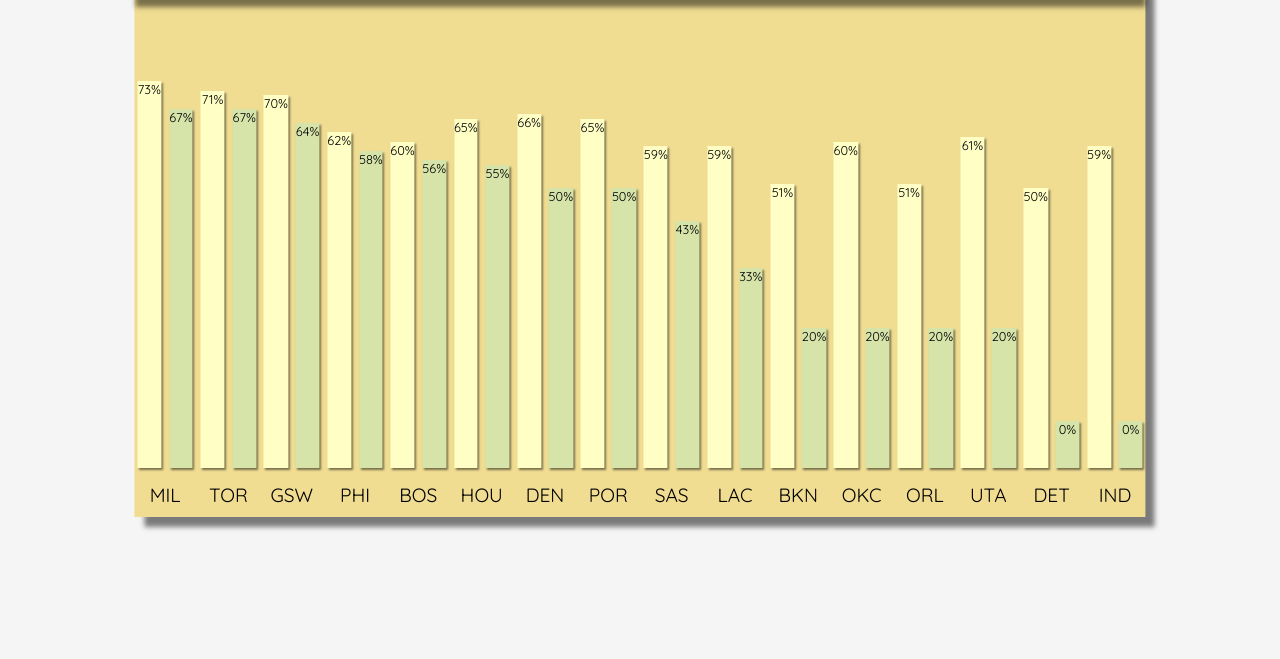
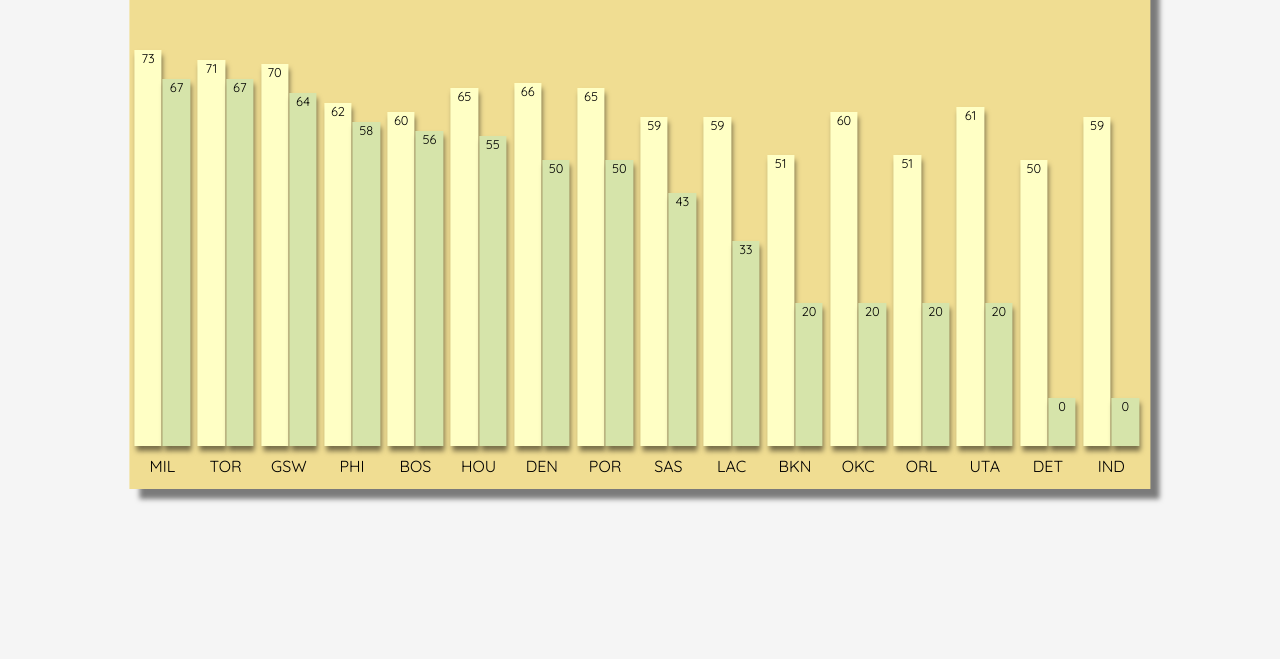
Before and after one commit to awjdthornton/nba-stats-viz, a plain HTML site: page index.html in a window 1280 px wide. Shown: the part 141-800 px from the top of the page. Drawn offline with Linux system fonts and the light colour scheme.

Commit message:
finishing viz, added transition, and organized content in wrapper divs

```diff
--- a/css/site.css
+++ b/css/site.css
@@ -25,13 +25,17 @@
     position: relative;
     left: 50%;
     transform: translateX(-50%);
-    top: 50px;
+    margin-top: 20px;
     background-color: #f0dd92;
     display: grid;
     grid-template-rows: auto 10fr auto;
-    grid-template-columns: repeat(32, 1fr);
-    grid-gap: 5px 2px;
+    grid-template-columns: repeat(16, 1fr 1fr .2fr);
+    grid-gap: 5px 1px;
     box-shadow: 10px 10px 5px 0px rgba(0,0,0,0.5);
+    padding: 5px 5px;
+
+    perspective: 2000px;
+    perspective-origin: bottom right;
 }
 
 .VizContainer * {
@@ -41,23 +45,40 @@
 
 .VizContainer h1 {
     grid-row: 1;
-    grid-column: 1 / span 32;
+    grid-column: 1 / -1;
     background-color: #83b582;
     margin: 0;
-    padding: 20px 0px;
-    box-shadow: 1px 10px 5px 0px rgba(0,0,0,0.5);
+    padding: 20px;
+    box-shadow: 2px 10px 5px 0px rgba(0,0,0,0.5);
+}
+
+.Viz-wrapper {
+    /*display contents to not allow for grouping of divs but ignore it for grid purposes*/
+    display: contents;
+    transition: .3s;
+}
+
+.Viz-wrapper:hover {
+    color: blue;
+    font-weight: bold;
 }
 
 .Viz-data {
     grid-row: 2;
-    grid-column: auto;
     align-self: end;
-    justify-self: center;
-    min-width: 80%;
-    box-shadow: 2px 2px 2px 0px rgba(0,0,0,0.5);
+    box-shadow: 2px 5px 5px 0px rgba(0,0,0,0.5);
     font-size: 1vw;
+    transition: .1s;
+}
 
+.Viz-data:hover {
+    font-size: 2.5vw;
 }
+
+.Viz-dataGap{
+    grid-row:2;
+}
+
 
 .Viz-regular {
     background-color: #ffffc5;
@@ -70,10 +91,18 @@
 .Viz-team {
     grid-row: 3;
     grid-column: span 2;
-    justify-self: center;
-    padding: 10px 1px;
-    font-size: 1.5vw;
+    padding: 5px 0px 8px 0px;
+    font-size: 1.25vw;
+}
+
+.Viz-teamGap {
+    grid-row: 3;
 }
 
 
 /*@media at certain width increase .VizContainer width to auto or 100%*/
+
+@media only screen and (max-width: 800px) {
+.VizContainer {
+    width: 100%;
+}
--- a/index.html
+++ b/index.html
@@ -13,57 +13,119 @@
     <body>
         <div class="VizContainer">
             <h1>2018-19 NBA Regular Season vs. Playoffs Winning %</h1>
-            <!--add 20% to winning percentage to scale everything up    -->
-            <div class="Viz-data Viz-regular" style="height: 83%">73%</div>
-            <div class="Viz-data Viz-playoff" style="height: 77%">67%</div>
-            <div class="Viz-data Viz-regular" style="height: 81%">71%</div>
-            <div class="Viz-data Viz-playoff" style="height: 77%">67%</div>
-            <div class="Viz-data Viz-regular" style="height: 80%">70%</div>
-            <div class="Viz-data Viz-playoff" style="height: 74%">64%</div>
-            <div class="Viz-data Viz-regular" style="height: 72%">62%</div>
-            <div class="Viz-data Viz-playoff" style="height: 68%">58%</div>
-            <div class="Viz-data Viz-regular" style="height: 70%">60%</div>
-            <div class="Viz-data Viz-playoff" style="height: 66%">56%</div>
-            <div class="Viz-data Viz-regular" style="height: 75%">65%</div>
-            <div class="Viz-data Viz-playoff" style="height: 65%">55%</div>
-            <div class="Viz-data Viz-regular" style="height: 76%">66%</div>
-            <div class="Viz-data Viz-playoff" style="height: 60%">50%</div>
-            <div class="Viz-data Viz-regular" style="height: 75%">65%</div>
-            <div class="Viz-data Viz-playoff" style="height: 60%">50%</div>
-            <div class="Viz-data Viz-regular" style="height: 69%">59%</div>
-            <div class="Viz-data Viz-playoff" style="height: 53%">43%</div>
-            <div class="Viz-data Viz-regular" style="height: 69%">59%</div>
-            <div class="Viz-data Viz-playoff" style="height: 43%">33%</div>
-            <div class="Viz-data Viz-regular" style="height: 61%">51%</div>
-            <div class="Viz-data Viz-playoff" style="height: 30%">20%</div>
-            <div class="Viz-data Viz-regular" style="height: 70%">60%</div>
-            <div class="Viz-data Viz-playoff" style="height: 30%">20%</div>
-            <div class="Viz-data Viz-regular" style="height: 61%">51%</div>
-            <div class="Viz-data Viz-playoff" style="height: 30%">20%</div>
-            <div class="Viz-data Viz-regular" style="height: 71%">61%</div>
-            <div class="Viz-data Viz-playoff" style="height: 30%">20%</div>
-            <div class="Viz-data Viz-regular" style="height: 60%">50%</div>
-            <div class="Viz-data Viz-playoff" style="height: 10%">0%</div>
-            <div class="Viz-data Viz-regular" style="height: 69%">59%</div>
-            <div class="Viz-data Viz-playoff" style="height: 10%">0%</div>
-            <!-- Team abreviations below the bars -->
+            <!--add 10% to winning percentage to scale everything up    -->
+            <div class="Viz-wrapper" onClick="alert('MIL won 6% fewer of their games during the playoffs.')">
+                <div class="Viz-data Viz-regular" style="height: 83%">73</div>
+                <div class="Viz-data Viz-playoff" style="height: 77%">67</div>
+                <div class="Viz-dataGap"></div>
                 <div class="Viz-team">MIL</div>
+                <div class="Viz-teamGap"></div>
+            </div>
+            <div class="Viz-wrapper"  onClick="alert('TOR won 4% fewer of their games during the playoffs.')">
+                <div class="Viz-data Viz-regular" style="height: 81%">71</div>
+                <div class="Viz-data Viz-playoff" style="height: 77%">67</div>
+                <div class="Viz-dataGap"></div>
                 <div class="Viz-team">TOR</div>
+                <div class="Viz-teamGap"></div>
+            </div>
+            <div class="Viz-wrapper" onClick="alert('GSW won 6% fewer of their games during the playoffs.')">
+                <div class="Viz-data Viz-regular" style="height: 80%">70</div>
+                <div class="Viz-data Viz-playoff" style="height: 74%">64</div>
+                <div class="Viz-dataGap"></div>
                 <div class="Viz-team">GSW</div>
+                <div class="Viz-teamGap"></div>
+            </div>
+            <div class="Viz-wrapper" onClick="alert('PHI won 4% fewer of their games during the playoffs.')">
+                <div class="Viz-data Viz-regular" style="height: 72%">62</div>
+                <div class="Viz-data Viz-playoff" style="height: 68%">58</div>
+                <div class="Viz-dataGap"></div>
                 <div class="Viz-team">PHI</div>
+                <div class="Viz-teamGap"></div>
+            </div>
+            <div class="Viz-wrapper" onClick="alert('BOS won 4% fewer of their games during the playoffs.')">
+                <div class="Viz-data Viz-regular" style="height: 70%">60</div>
+                <div class="Viz-data Viz-playoff" style="height: 66%">56</div>
+                <div class="Viz-dataGap"></div>
                 <div class="Viz-team">BOS</div>
+                <div class="Viz-teamGap"></div>
+            </div>
+            <div class="Viz-wrapper" onClick="alert('HOU won 10% fewer of their games during the playoffs.')">
+                <div class="Viz-data Viz-regular" style="height: 75%">65</div>
+                <div class="Viz-data Viz-playoff" style="height: 65%">55</div>
+                <div class="Viz-dataGap"></div>
                 <div class="Viz-team">HOU</div>
+                <div class="Viz-teamGap"></div>
+            </div>
+            <div class="Viz-wrapper" onClick="alert('DEN won 16% fewer of their games during the playoffs.')">
+                <div class="Viz-data Viz-regular" style="height: 76%">66</div>
+                <div class="Viz-data Viz-playoff" style="height: 60%">50</div>
+                <div class="Viz-dataGap"></div>
                 <div class="Viz-team">DEN</div>
+                <div class="Viz-teamGap"></div>
+            </div>
+            <div class="Viz-wrapper" onClick="alert('POR won 15% fewer of their games during the playoffs.')">
+                <div class="Viz-data Viz-regular" style="height: 75%">65</div>
+                <div class="Viz-data Viz-playoff" style="height: 60%">50</div>
+                <div class="Viz-dataGap"></div>
                 <div class="Viz-team">POR</div>
+                <div class="Viz-teamGap"></div>
+            </div>
+            <div class="Viz-wrapper" onClick="alert('MIL won 16% fewer of their games during the playoffs.')">
+                <div class="Viz-data Viz-regular" style="height: 69%">59</div>
+                <div class="Viz-data Viz-playoff" style="height: 53%">43</div>
+                <div class="Viz-dataGap"></div>
                 <div class="Viz-team">SAS</div>
+                <div class="Viz-teamGap"></div>
+            </div>
+            <div class="Viz-wrapper" onClick="alert('LAC won 26% fewer of their games during the playoffs.')">
+                <div class="Viz-data Viz-regular" style="height: 69%">59</div>
+                <div class="Viz-data Viz-playoff" style="height: 43%">33</div>
+                <div class="Viz-dataGap"></div>
                 <div class="Viz-team">LAC</div>
+                <div class="Viz-teamGap"></div>
+            </div>
+            <div class="Viz-wrapper" onClick="alert('MIL won 31% fewer of their games during the playoffs.')">
+                <div class="Viz-data Viz-regular" style="height: 61%">51</div>
+                <div class="Viz-data Viz-playoff" style="height: 30%">20</div>
+                <div class="Viz-dataGap"></div>
                 <div class="Viz-team">BKN</div>
+                <div class="Viz-teamGap"></div>
+            </div>
+            <div class="Viz-wrapper" onClick="alert('OKC won 40% fewer of their games during the playoffs.')">
+                <div class="Viz-data Viz-regular" style="height: 70%">60</div>
+                <div class="Viz-data Viz-playoff" style="height: 30%">20</div>
+                <div class="Viz-dataGap"></div>
                 <div class="Viz-team">OKC</div>
+                <div class="Viz-teamGap"></div>
+            </div>
+            <div class="Viz-wrapper" onClick="alert('ORL won 31% fewer of their games during the playoffs.')">
+                <div class="Viz-data Viz-regular" style="height: 61%">51</div>
+                <div class="Viz-data Viz-playoff" style="height: 30%">20</div>
+                <div class="Viz-dataGap"></div>
                 <div class="Viz-team">ORL</div>
+                <div class="Viz-teamGap"></div>
+            </div>
+            <div class="Viz-wrapper" onClick="alert('UTA won 41% fewer of their games during the playoffs.')">
+                <div class="Viz-data Viz-regular" style="height: 71%">61</div>
+                <div class="Viz-data Viz-playoff" style="height: 30%">20</div>
+                <div class="Viz-dataGap"></div>
                 <div class="Viz-team">UTA</div>
+                <div class="Viz-teamGap"></div>
+            </div>
+            <div class="Viz-wrapper" onClick="alert('DET won 50% fewer of their games during the playoffs.')">
+                <div class="Viz-data Viz-regular" style="height: 60%">50</div>
+                <div class="Viz-data Viz-playoff" style="height: 10%">0</div>
+                <div class="Viz-dataGap"></div>
                 <div class="Viz-team">DET</div>
+                <div class="Viz-teamGap"></div>
+            </div>
+            <div class="Viz-wrapper" onClick="alert('IND won 59% fewer of their games during the playoffs.')">
+                <div class="Viz-data Viz-regular" style="height: 69%">59</div>
+                <div class="Viz-data Viz-playoff" style="height: 10%">0</div>
+                <div class="Viz-dataGap"></div>
                 <div class="Viz-team">IND</div>
-
+                <div class="Viz-teamGap"></div>
+            </div>
         </div>
     </body>
 </html>
```
Also changed, not shown: js/scripts.js (added). Lines whose indentation alone changed are shown as unchanged.
